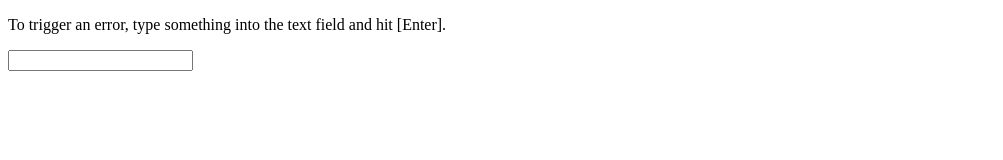
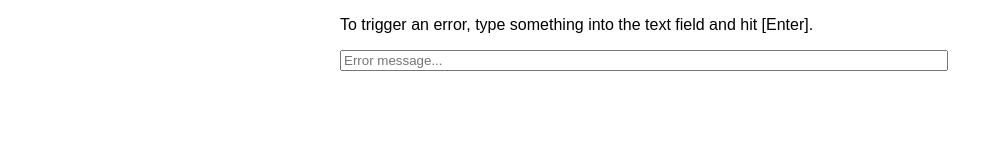
Before and after one commit to chr15m/catch-all-errors, a website: page index.html in a window 1280 px wide. Shown: the whole page, without its empty margins (0-1003 px from the left). Drawn offline with Linux system fonts and the light colour scheme; no server answers.

Commit message:
Basic test page design.

```diff
--- a/index.html
+++ b/index.html
@@ -4,6 +4,22 @@
     <meta charset="utf-8">
     <meta content="width=device-width, initial-scale=1" name="viewport">
     <script src="catch-all-errors.min.js" data-post-url="example-api.php" data-continuous></script>
+    <style>
+      html, body {
+        margin: 0px;
+        padding: 0px;
+        font-family: Arial;
+      }
+
+      #content {
+        max-width: 600px;
+        margin: auto auto;
+      }
+
+      input {
+        width: 100%;
+      }
+    </style>
   </head>
   <body>
     <script>
@@ -29,8 +45,10 @@
         document.getElementById("log").innerHTML += "Caught: " + e.message + "\n";
       }
     </script>
-    <p>To trigger an error, type something into the text field and hit [Enter].</p>
-    <p><input type="text" id="testInput" name="testInput"></p>
-    <pre id="log"></pre>
+    <div id="content">
+      <p>To trigger an error, type something into the text field and hit [Enter].</p>
+      <p><input type="text" id="testInput" name="testInput" placeholder="Error message..."></p>
+      <pre id="log"></pre>
+    </div>
   </body>
 </html>
```
